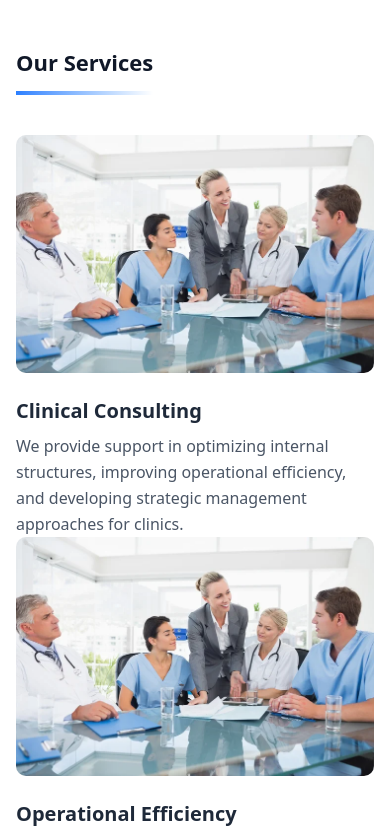
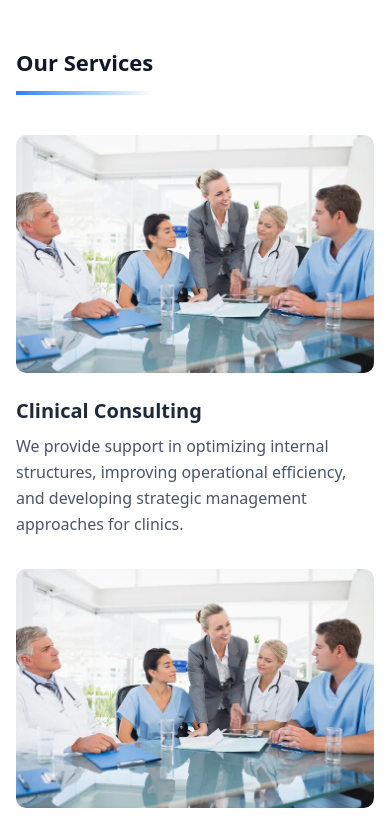
Before and after one commit to IbrahimAliyev20/Consaltex, a Next.js app: page /en in a window 390 px wide. Shown: the part 2600-3436 px from the top of the page. Built offline with nearby package versions, Linux system fonts and the light colour scheme.

Commit message:
home about services contact respons and deskop design full

```diff
--- a/src/components/Home/ServiceSec.tsx
+++ b/src/components/Home/ServiceSec.tsx
@@ -2,21 +2,16 @@
 import React from 'react';
 import ServiceCard from '../shared/ServiceCard';
 
-// 1. Komponentin qəbul edəcəyi proplar üçün type təyin edirik
 interface ServiceSecProps {
-  limit?: number; // 'limit' prop-u optional (könüllü) edirik
+  limit?: number;
 }
 
-// 2. Komponentə prop-u ötürürük və məntiqi tətbiq edirik
 const ServiceSec: React.FC<ServiceSecProps> = ({ limit }) => {
-  // Əgər 'limit' varsa, datanı həmin limitə görə kəs (slice), yoxdursa bütün datanı götür
   const displayedServices = limit ? services.slice(0, limit) : services;
 
   return (
     <section>
-      {/* Container div-ini buradan sildim, çünki çağırdığın yerlərdə onsuz da var. Bu, daha təmiz yanaşmadır. */}
-      <div className="space-y-0 md:space-y-8">
-        {/* 3. Bütün data yerinə, kəsilmiş və ya tam datanı map edirik */}
+      <div className="space-y-8">
         {displayedServices.map((service) => (
           <ServiceCard key={service.id} service={service} />
         ))}
```
